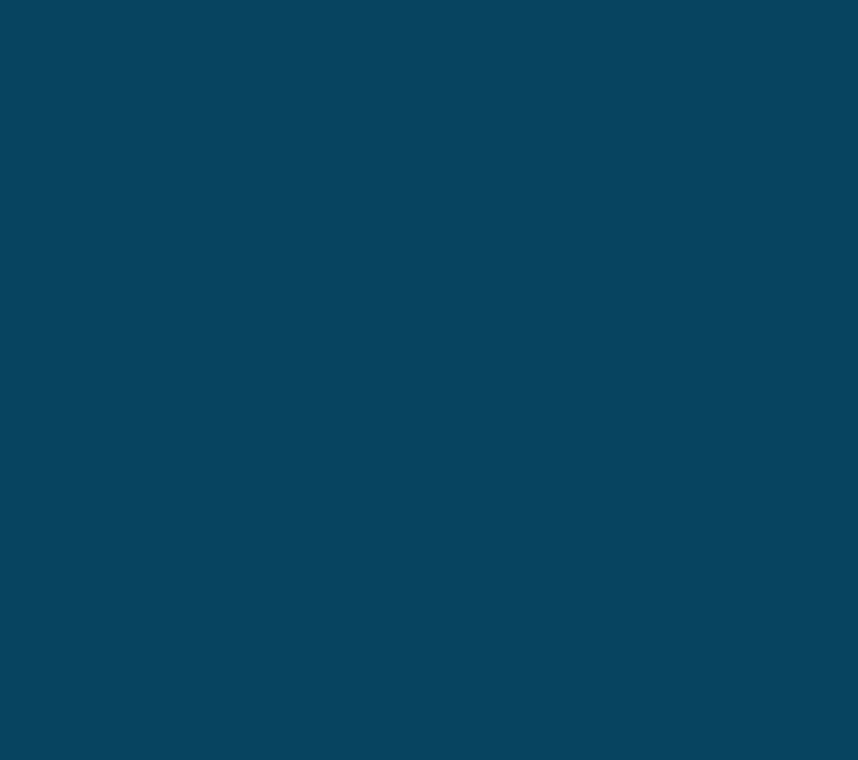
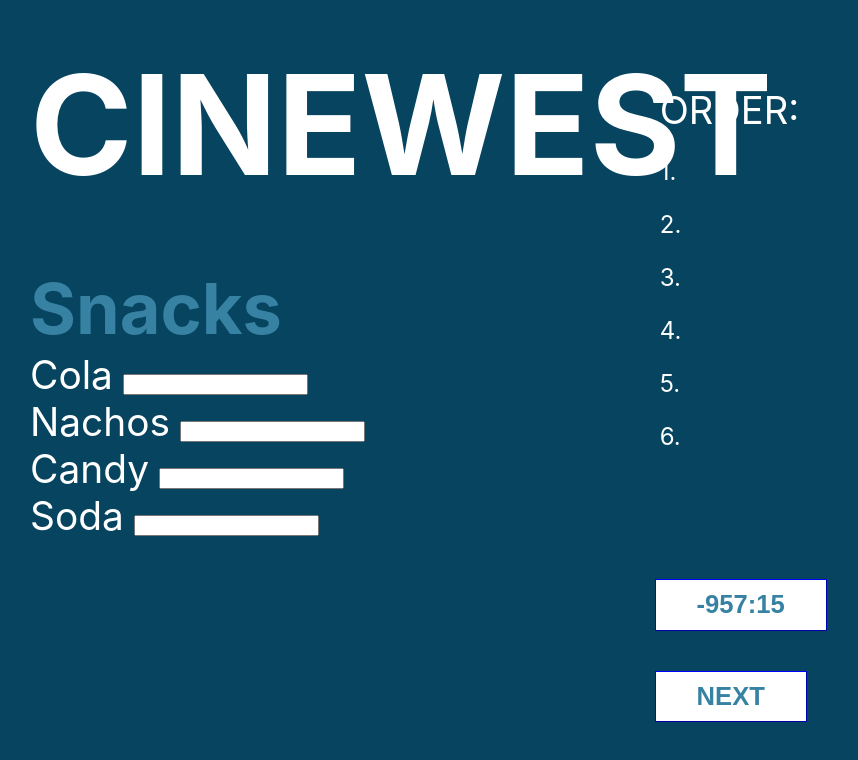
Before and after one commit to Ruhulcse/schoolp, a React (Create React App) app: page /snacks in a window 1280 px wide. Shown: the top 760 px of the page, without its empty margins (98-956 px from the left). Built offline with nearby package versions, Linux system fonts and the light colour scheme.

Commit message:
order page completed

```diff
--- a/src/App.js
+++ b/src/App.js
@@ -4,6 +4,8 @@ import { BrowserRouter as Router, Route } from "react-router-dom";
 import Welcome from './screens/Welcome';
 import Search from './screens/Search';
 import Seat from './screens/Seat';
+import Snacks from './screens/Snacks';
+import summary from './screens/summary';
 function App() {
   return (
     <div className="App">
@@ -11,6 +13,8 @@ function App() {
         <Route exact path="/" component={Welcome} />
         <Route exact path="/booking" component={Search} />
         <Route exact path="/seat" component={Seat} />
+        <Route exact path="/snacks" component={Snacks} />
+        <Route exact path="/summary" component={summary} />
       </Router>
     </div>
   );
--- a/src/Style.css
+++ b/src/Style.css
@@ -67,3 +67,14 @@
     padding-top: 17%;
     margin-left: 23%;
 }
+.movielist{
+    color: white;
+    font-size: 150%;
+    margin-left: 23%;
+}
+.sn{
+    color: #3782a3;
+    font-size: 439%;
+    margin: 0px;
+    padding-top: 26%;
+}
--- /dev/null
+++ b/src/screens/Snacks.jsx
@@ -0,0 +1,98 @@
+import React, { useState } from 'react'
+import Timer from './Timer';
+import "../Style.css"
+function Snacks() {
+    const movie = localStorage.getItem('moviename');
+    const firstperson = localStorage.getItem('one');
+    const secondperson = localStorage.getItem('two');
+    const thirdperson = localStorage.getItem('three');
+    const fourthperson = localStorage.getItem('four');
+    const fivthperson = localStorage.getItem('five');
+    const sixthperson = localStorage.getItem('six');
+    const [nachos, setNachos] = useState("");
+    const [cola, setCola] = useState("");
+    const [candy, setCandy] = useState("");
+    const [soda, setSoda] = useState("");
+
+
+    const next = () => {
+      localStorage.setItem('nachos',nachos);
+      localStorage.setItem('cola',cola);
+      localStorage.setItem('candy',candy);
+      localStorage.setItem('soda', soda);
+      window.location.href = '/summary';
+    }
+    return (
+        <div className="container">
+               <div className="row">
+                <div className="left">
+                <h1 className="head">CINEWEST</h1>
+                 </div>
+                <div className="right">
+                    <p className="mp">ORDER: {movie}</p>
+                    <p className="movielist">1. {firstperson}</p>
+                    <p className="movielist">2. {secondperson}</p>
+                    <p className="movielist">3. {thirdperson}</p>
+                    <p className="movielist">4. {fourthperson}</p>
+                    <p className="movielist">5. {fivthperson}</p>
+                    <p className="movielist">6. {sixthperson}</p>
+                </div>
+              </div>
+              <h1 className="sn">Snacks</h1>
+              <div className="row">
+              <label for="pwd" className="find">Cola</label>
+              <input
+                type="text"
+                id="pwd"
+                placeholder=""
+                name="q"
+                onChange={(e) => setCola(e.target.value)}
+              />
+              <br/>
+              <label for="pwd" className="find">Nachos</label>
+              <input
+                type="text"
+                id="pwd"
+                placeholder=""
+                name="q"
+                onChange={(e) => setNachos(e.target.value)}
+              />
+              <br/>
+              <label for="pwd" className="find">Candy</label>
+              <input
+                type="text"
+                id="pwd"
+                placeholder=""
+                name="q"
+                onChange={(e) => setCandy(e.target.value)}
+              />
+              <br/>
+              <label for="pwd" className="find">Soda</label>
+              <input
+                type="text"
+                id="pwd"
+                placeholder=""
+                name="q"
+                onChange={(e) => setSoda(e.target.value)}
+              />
+              </div>
+              <div className="row">
+                <div className="left">
+                <br></br>
+                <br></br>
+                <br></br>
+                 </div>
+                <div className="right">
+                <br></br>
+                <br></br>
+               <Timer/>
+               <br></br>
+                <br></br>
+                 <button type="submit"className="rbutt" style={{color: "#3782a3"}} onClick={next}>NEXT</button>
+                </div>
+              </div>
+        </div>
+    )
+}
+
+export default Snacks
--- /dev/null
+++ b/src/screens/summary.jsx
@@ -0,0 +1,11 @@
+import React from 'react'
+
+function summary() {
+    return (
+        <div>
+            <h1>helel</h1>
+        </div>
+    )
+}
+
+export default summary
```
